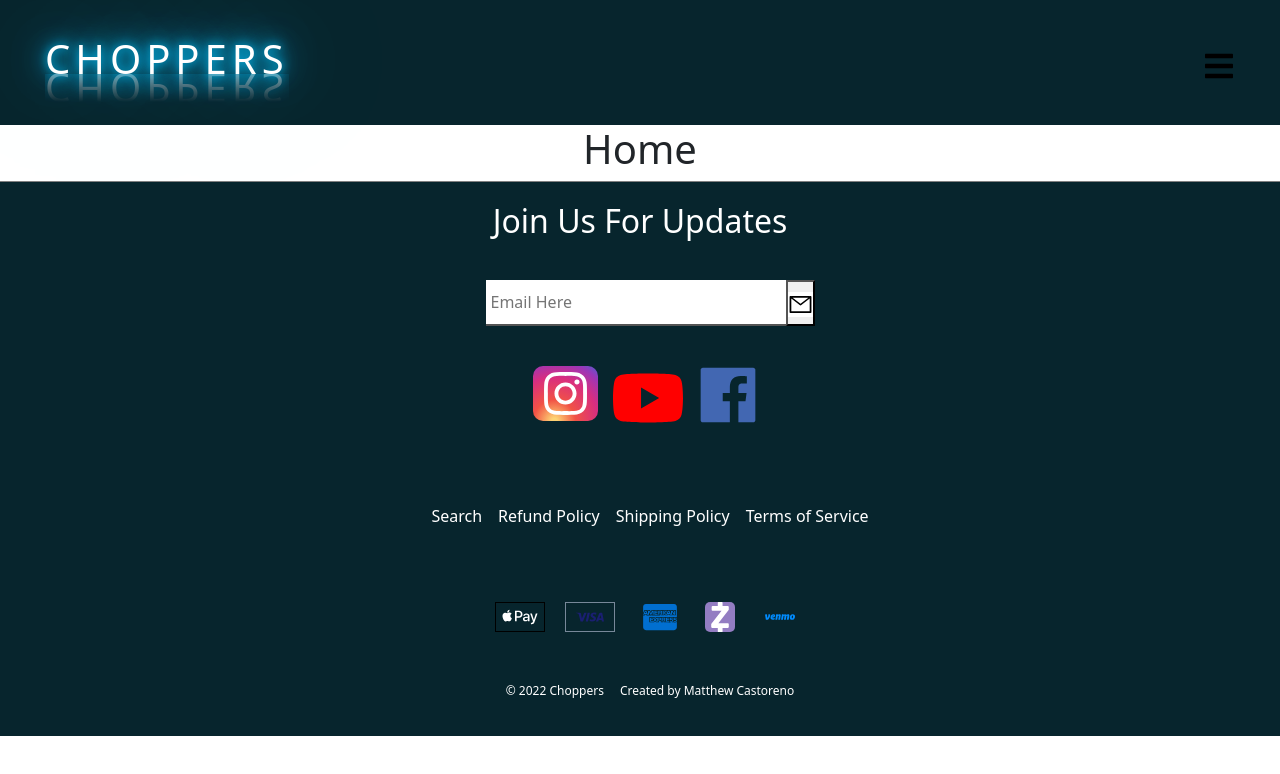
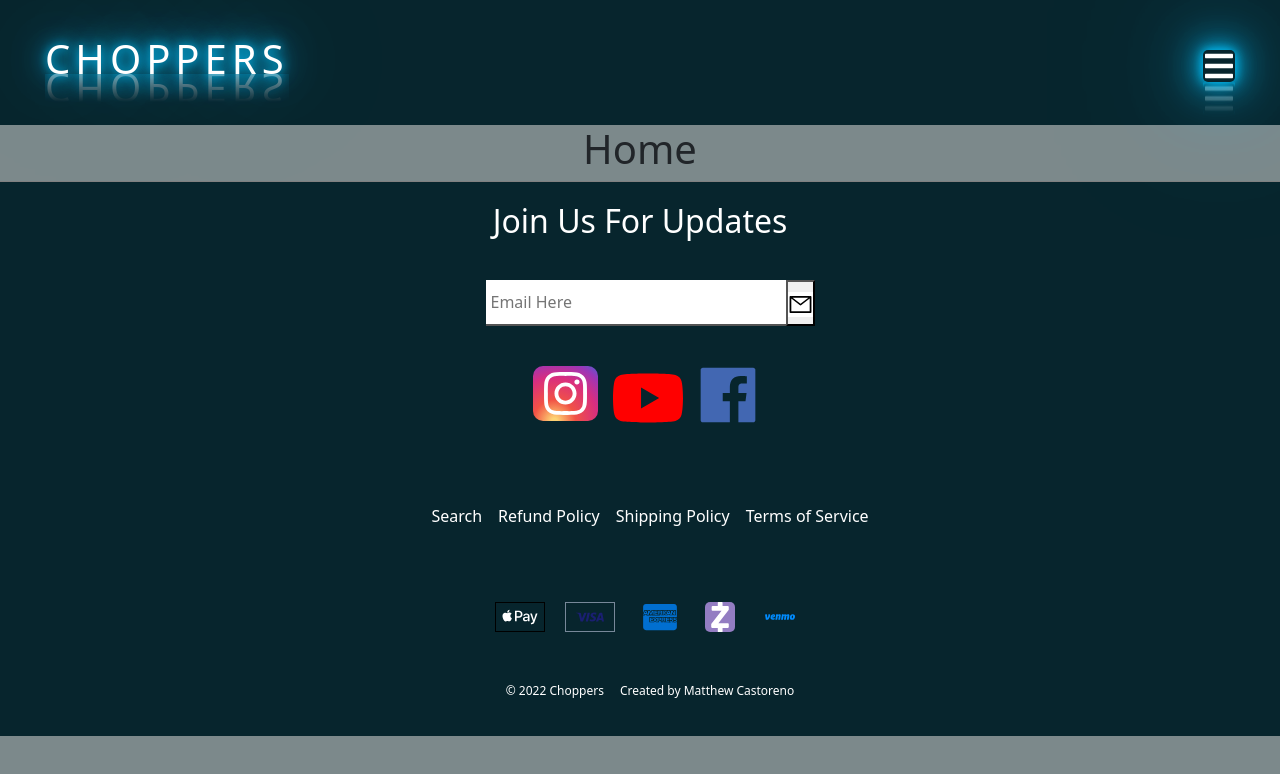
Before and after one commit to Castoreno05/Choppers, a React (Create React App) app in the folder main/: page / in a window 1280 px wide. Shown: the top 774 px of the page. Built offline with nearby package versions, Linux system fonts and the light colour scheme; the HTML template or start-up script is replaced by a standard one.

Commit message:
Styled logo and menu bars to behave the same.

```diff
--- a/main/src/components/Navigation/index.js
+++ b/main/src/components/Navigation/index.js
@@ -21,8 +21,7 @@ function Navigation() {
           <Link to="#" className="menu-bars">
             <FaIcons.FaBars
               onClick={showMenu}
-              style={{ color: "black" }}
-              className="stubborn-icon"
+              className="thisAmazingIcon"
             />
           </Link>
         </div>
--- a/main/src/components/Navigation/navigation.css
+++ b/main/src/components/Navigation/navigation.css
@@ -12,14 +12,22 @@
   margin: 0 45px;
 }
 
-.navigation h1{
+.navigation h1 {
   color: #0e3742;
   letter-spacing: 5px;
   text-transform: uppercase;
   -webkit-box-reflect: below 1px linear-gradient(transparent, #0008);
-    line-height: 0.70em;
+  line-height: 0.7em;
   outline: none;
   animation: animate 25s linear infinite;
+}
+.navigation svg {
+  cursor: pointer;
+  border-radius: 5px;
+  -webkit-box-reflect: below 0.5px linear-gradient(transparent, #0008);
+  background-color: #07252d !important;
+  outline: none;
+  animation: newAnimation 25s linear infinite;
 }
 
 .menu-bars {
@@ -29,19 +37,16 @@
   cursor: default;
 }
 
-.menu-bars svg{
-    cursor: pointer;
-}
-.close{
+.close {
   font-size: 32px;
   margin-right: 20px;
 }
-.close:hover{
+.close:hover {
   border-radius: 4px;
-    background-color: #00308F;
+  background-color: #00308f;
 }
 .chop-menu {
-    background-color: #BA0D16;
+  background-color: #ba0d16;
   width: 250px;
   height: 100vh;
   display: flex;
@@ -79,7 +84,7 @@
 }
 
 .nav-text a:hover {
-    background-color: #00308F;
+  background-color: #00308f;
 }
 
 .chop-menu-items {
@@ -87,7 +92,7 @@
 }
 
 .navbar-toggle {
-    background-color: #BA0D16;
+  background-color: #ba0d16;
   width: 100%;
   height: 80px;
   display: flex;
@@ -105,16 +110,58 @@ span {
 }
 
 @keyframes animate {
-    0%,18%,20%,50.1%,60%,65.1%,80%,90.1%,92%{
+  0%,
+  18%,
+  20%,
+  50.1%,
+  60%,
+  65.1%,
+  80%,
+  90.1%,
+  92% {
     color: #0e3742;
     box-shadow: none;
   }
-    18.1%,20.1%,30%,50%,60.1%,65%,80.1%,90%,92.1%,100%{
+  18.1%,
+  20.1%,
+  30%,
+  50%,
+  60.1%,
+  65%,
+  80.1%,
+  90%,
+  92.1%,
+  100% {
     color: #fff;
-        text-shadow: 0 0 10px #03bcf4,
-        0 0 20px #03bcf4,
-        0 0 40px #03bcf4,
-        0 0 80px #03bcf4,
-        0 0 160px #03bcf4;
+    text-shadow: 0 0 10px #03bcf4, 0 0 20px #03bcf4, 0 0 40px #03bcf4,
+      0 0 80px #03bcf4, 0 0 160px #03bcf4;
   }
 }
+@keyframes newAnimation {
+  0%,
+  18%,
+  20%,
+  50.1%,
+  60%,
+  65.1%,
+  80%,
+  90.1%,
+  92% {
+    color: #0e3742;
+    box-shadow: 10px;
+  }
+  18.1%,
+  20.1%,
+  30%,
+  50%,
+  60.1%,
+  65%,
+  80.1%,
+  90%,
+  92.1%,
+  100% {
+    color: #fff;
+    box-shadow: 0 0 10px #03bcf4, 0 0 20px #03bcf4, 0 0 40px #03bcf4,
+      0 0 80px #03bcf4, 0 0 160px #03bcf4;
+  }
+}
--- a/main/src/components/Pages/Contact.js
+++ b/main/src/components/Pages/Contact.js
@@ -125,10 +125,12 @@ const Container = styled.div`
     width: 100%;
     .contact-info {
       display: flex;
+      border-radius: 20px;
       flex-direction: column;
+      color: #fff;
       gap: 1.5rem;
       align-items: center;
-      background-color: #dbe9f4;
+      background-color: #07252d;
       width: 55%;
       height: 85vh;
       h1 {
@@ -138,7 +140,7 @@ const Container = styled.div`
       .contact-form {
         display: flex;
         padding: 1.5rem;
-        width: 85%;
+        width: 95%;
         input {
           width: 100% !important;
           border-radius: 8px;
@@ -214,6 +216,7 @@ const Container = styled.div`
     align-items: center;
     width: 100%;
     height: 25vh;
+    color: #fff;
     text-align: center;
     .icon-div {
       gap: 1rem;
@@ -241,7 +244,6 @@ const Container = styled.div`
       flex-direction: column;
       .contact-info {
         gap: 0;
-
         width: 100%;
         form {
           height: 38vh;
--- a/main/src/index.css
+++ b/main/src/index.css
@@ -4,6 +4,9 @@
   margin: 0;
   padding: 0;
 
+}
+body{
+  background-color: #7C898B;
 }
 .home, .about, .barbers, .contact, .gallery, .products, .services {
   display: flex;
```
Lines whose indentation alone changed are shown as unchanged.
